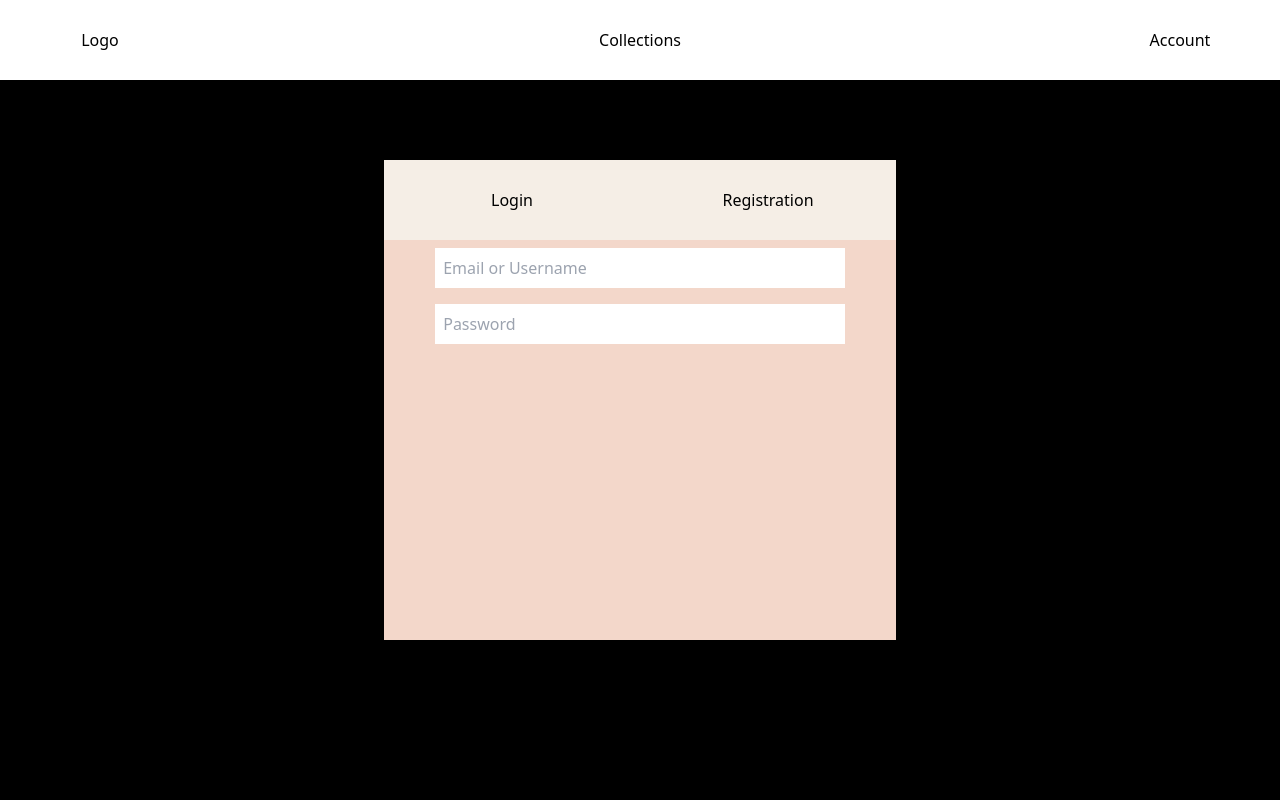
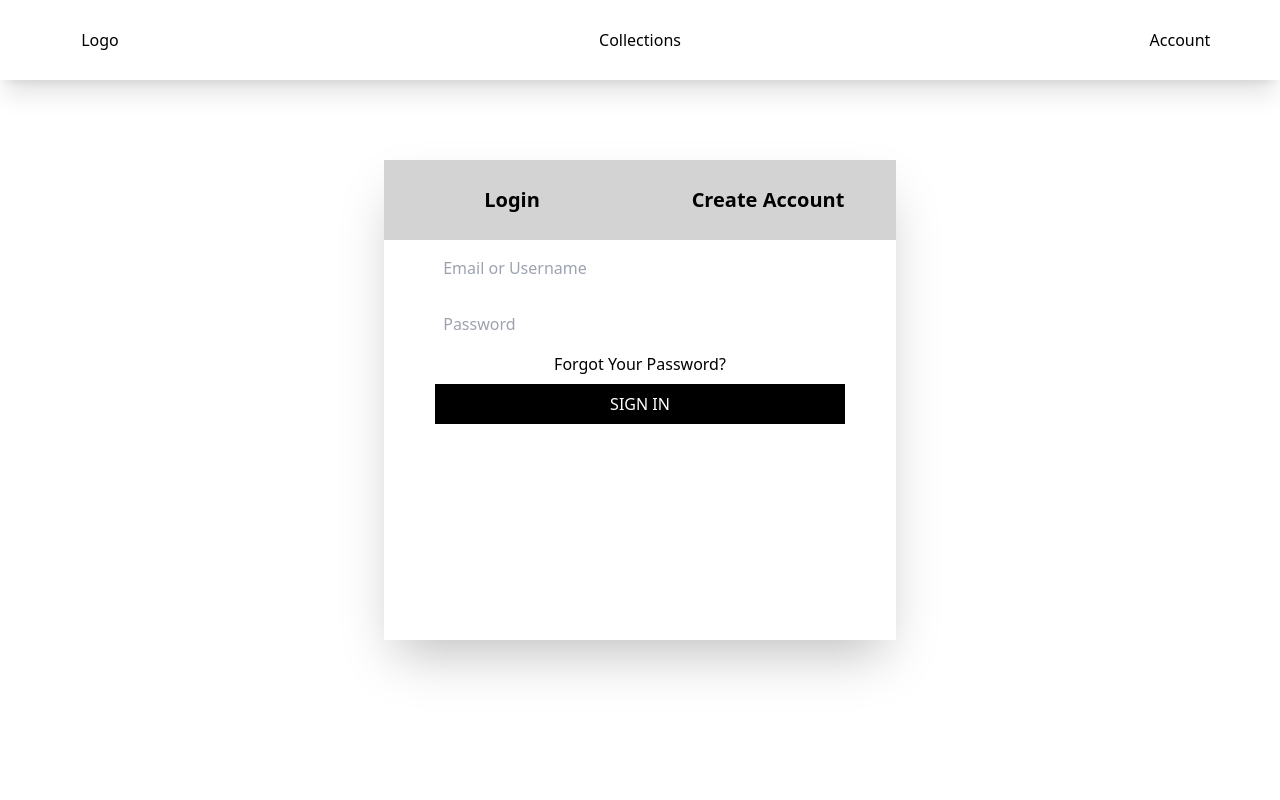
Before and after one commit to pavleCeranic/ormar, a React (Create React App) app in the folder myapp/: page /account in a window 1280 px wide. Shown: the top 800 px of the page. Built offline with nearby package versions, Linux system fonts and the light colour scheme.

Commit message:
[003] minor css for tabs in Account.js

```diff
--- a/myapp/src/Pages/Account.js
+++ b/myapp/src/Pages/Account.js
@@ -1,24 +1,40 @@
 import './Account.css';
-import React, { useState } from 'react';
+import React, { useState, useRef } from 'react';
+import { Link } from 'react-router-dom';
+
 
 const Account = () => {
 
+	const myDivRef = useRef(null);
 	const [activeTab, setActiveTab] = useState('login');
 
+	const handleTabClick = () => {
 
+		setActiveTab('login');
 
+		// Accessing the div by its ID
+		const myDiv = myDivRef.current;
+		if (myDiv) {
+		  // Manipulate the div here
+		  myDiv.style.backgroundColor = 'red';
+		}
+	  };
+
+	  // nastavi sa setanjem css na tabovima prilikom aktiviranja
 	return (
-		<div className='h-[100vh] w-full bg-black flex justify-center items-center'>
-			<div className='h-3/5 w-2/5'>
-				<div className='flex flex-row text-center cursor-pointer  w-full h-1/6 justify-around'>
-					<div className='bg-myColorGrey content-center w-full h-full hover:opacity-95' onClick={() => { setActiveTab('login') }} >Login</div>
-					<div className='{{activeTab ? bg-myColorBrown : bg-myColorGrey }} content-center w-full h-full hover:opacity-95' donClick={() => { setActiveTab('register') }} >Registration</div>
+		<div className='h-[100vh] w-full flex justify-center items-center transition-colors'>
+			<div className='h-3/5 w-2/5 shadow-2xl'>
+				<div className='flex flex-row text-center cursor-pointer  w-full h-1/6 justify-around font-semibold text-xl'>
+					<div id='myDiv' ref={myDivRef} className='content-center bg-inactiveGrey w-full h-full hover:bg-gray-100' onClick={handleTabClick} >Login</div>
+					<div id='tab1' className='content-center bg-inactiveGrey w-full h-full hover:opacity-95' onClick={() => { setActiveTab('register') }} >Create Account</div>
 				</div>
-				<div className='bg-myColorBrown w-full h-5/6 '>
+				<div className='w-full h-5/6 '>
 					{activeTab === 'login' ? (
 						<form className='flex flex-col justify-center items-center'>
 							<input type='text' id='credentials' placeholder='Email or Username' className=' m-2 p-2 w-4/5' />
 							<input type='text' id='password' placeholder='Password' className=' m-2 p-2 w-4/5' />
+							<Link to="/" className=''>Forgot Your Password? </Link>
+							<div className='bg-black text m-2 p-2 w-4/5 cursor-pointer text-white text-center hover:bg-buttonYellow '>SIGN IN</div>
 						</form>
 					) : (
 						<form className='flex flex-col justify-center items-center'>
@@ -38,17 +54,3 @@ const Account = () => {
 };
 
 export default Account;
-
-
-{/* <div className='flex flex-col bg-gray-light shadow-xl h-96 w-full md:w-1/2 mx-auto mt-4'>
-				<div className='flex flex-row text-center cursor-pointer'>
-					<div className=' m-2 self-center'>Login</div>
-					<div className=' m-2 self-center'>Registration</div>
-				</div>
-				<div className='bg-myColorBrown h-full'>
-					<form className='flex flex-col items-center justify-center'>
-						<input type='text' id='credentials' placeholder='Email or Username' className=' m-2 p-2' />
-						<input type='text' id='password' placeholder='Password' className=' m-2 p-2' />
-					</form>
-				</div>
-			</div> */}
--- a/myapp/tailwind.config.js
+++ b/myapp/tailwind.config.js
@@ -10,6 +10,8 @@ module.exports = {
 			},
 			colors: {
 				yellow: '#FFFBEB',
+				inactiveGrey: '#d3d3d3',
+				buttonYellow: '#FFD700',
 				'myColorGrey': '#F5EEE6',
 				'myColorBeige': '#FFF8E3',
 				'myColorBrown': '#F3D7CA',
```
